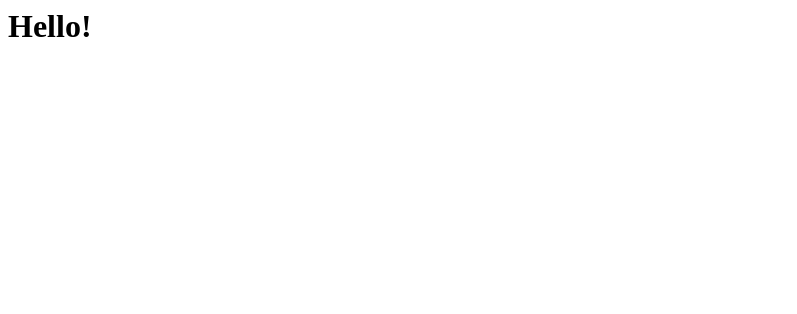
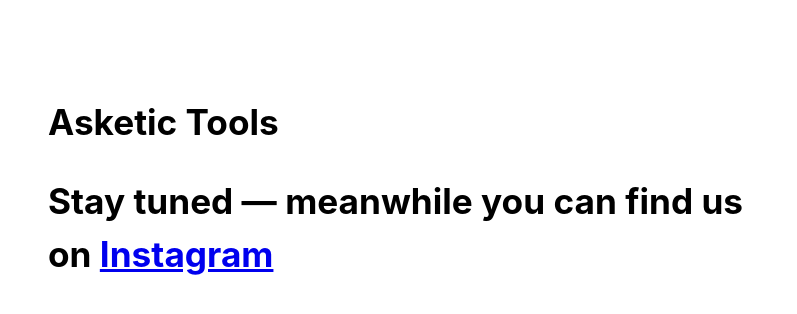
Before and after one commit to nisanord/asketictools, a plain HTML site: page index.html in a window 1280 px wide. Shown: the whole page, without its empty margins (0-797 px from the left). Drawn offline with Linux system fonts and the light colour scheme.

Commit message:
update index.html
basic info added

```diff
--- a/index.html
+++ b/index.html
@@ -1 +1,51 @@
-<h1>Hello!</h1>
+<!DOCTYPE html>
+<html lang="en">
+  <head>
+    <meta charset="UTF-8" />
+    <meta name="viewport" content="width=device-width, initial-scale=1.0" />
+    <meta name="description" content="Asketic Tools" />
+
+    <title>Asketic Tools</title>
+
+    <style>
+      html,
+      body {
+        height: 100%;
+        width: 75%;
+        min-width: 320px;
+      }
+
+      html {
+        font-size: calc(16px + 1.5 * 1vw);
+        font-family: -apple-system, BlinkMacSystemFont, 'Avenir Next', Avenir, 'Segoe UI', 'Helvetica Neue', Helvetica,
+          Ubuntu, Roboto, Noto, Arial, sans-serif;
+      }
+
+      body {
+        display: block;
+        margin: calc(16px + 2.5 * 1vw);
+        margin-top: calc(64px + 2.5 * 1vw);
+        color: snow;
+      }
+
+      p {
+        color: black;
+        font-weight: bold;
+        line-height: 1.5rem;
+        margin-top: 0.75rem;
+        margin-bottom: 0.75rem;
+      }
+    </style>
+  </head>
+  <body>
+    <main>
+      <p>
+        Asketic Tools
+      </p>
+      <p>
+        Stay tuned — meanwhile you can find us on
+        <a href="https://instagram.com/asketic.tools" target="_blank" rel="noopener">Instagram</a>
+      </p>
+    </main>
+  </body>
+</html>
```
